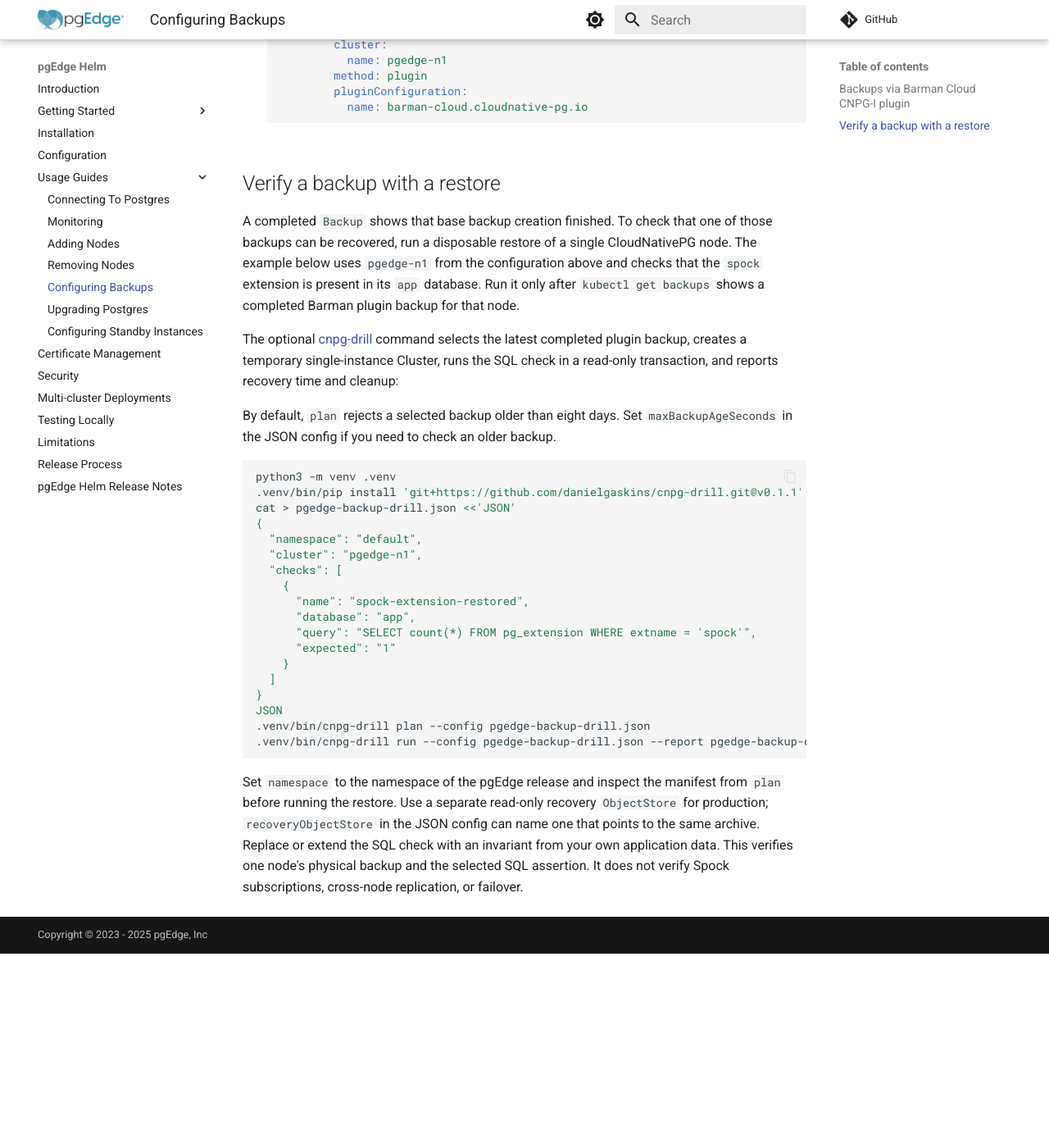
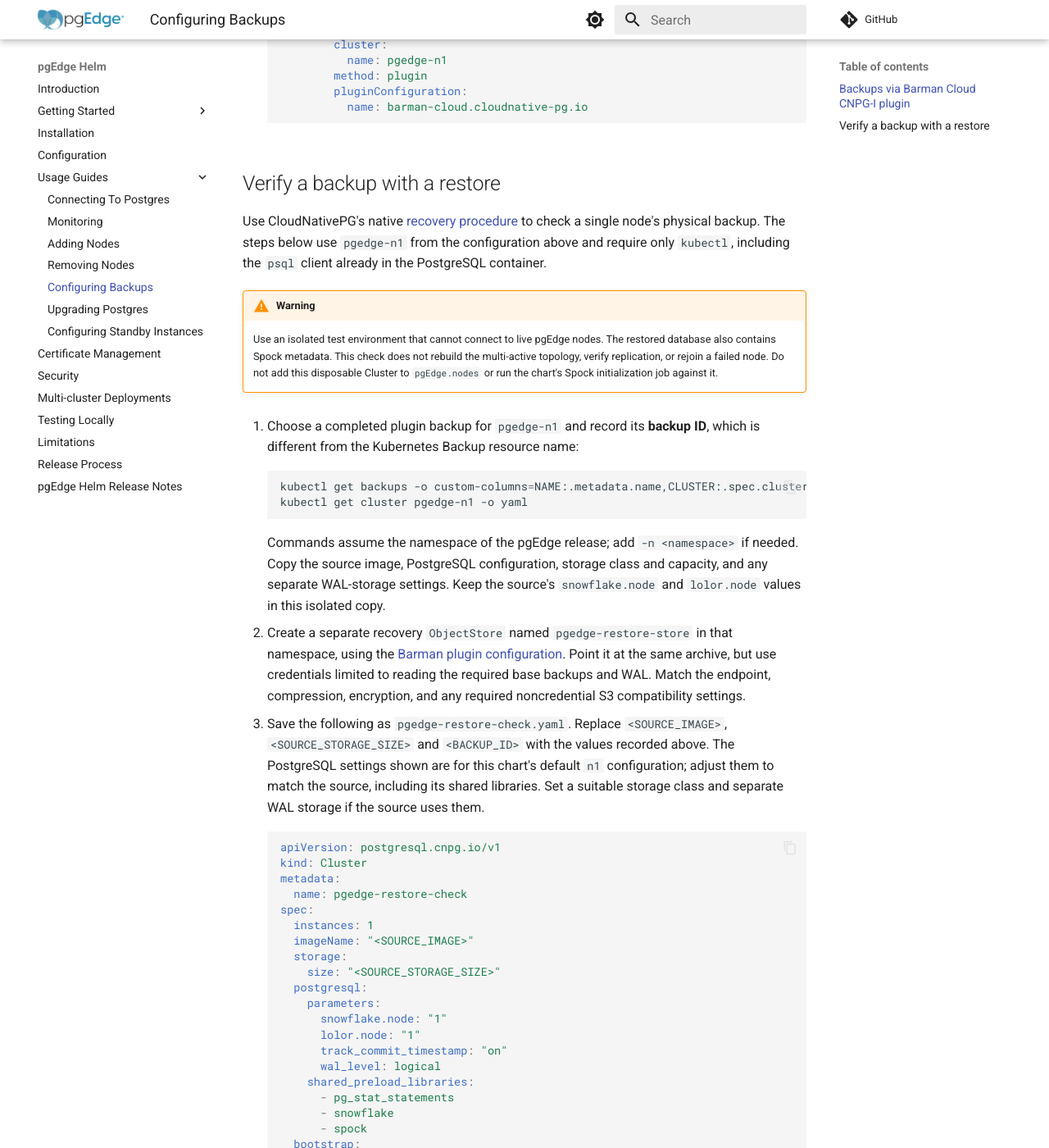
Before and after one commit to pgEdge/pgedge-helm, an MkDocs documentation site: the page built from docs/usage/backups.md, in a window 1280 px wide and 1400 px high, scrolled down 3019 px. Shown: the whole window at 82% size. Built offline with MkDocs 1.6.1 and Material for MkDocs 9.7.7, drawn with Linux system fonts in a browser that asks for light colours; comment, search, counter and statistics services are not loaded; before the commit the page ends 4182 px from its top, so only the background shows below that; some of the changed text lies outside the part shown.

Commit message:
docs: replace restore helper with native recovery steps

````diff
--- a/docs/usage/backups.md
+++ b/docs/usage/backups.md
@@ -141,46 +141,122 @@
 
 ## Verify a backup with a restore
 
-A completed `Backup` shows that base backup creation finished. To check that
-one of those backups can be recovered, run a disposable restore of a single
-CloudNativePG node. The example below uses `pgedge-n1` from the configuration
-above and checks that the `spock` extension is present in its `app` database.
-Run it only after `kubectl get backups` shows a completed Barman plugin backup
-for that node.
+Use CloudNativePG's native [recovery procedure](https://cloudnative-pg.io/docs/1.29/recovery/)
+to check a single node's physical backup. The steps below use `pgedge-n1` from
+the configuration above and require only `kubectl`, including the `psql` client
+already in the PostgreSQL container.
 
-The optional [cnpg-drill](https://github.com/danielgaskins/cnpg-drill)
-command selects the latest completed plugin backup, creates a temporary
-single-instance Cluster, runs the SQL check in a read-only transaction, and
-reports recovery time and cleanup:
+!!! warning
 
-By default, `plan` rejects a selected backup older than eight days. Set
-`maxBackupAgeSeconds` in the JSON config if you need to check an older backup.
+    Use an isolated test environment that cannot connect to live pgEdge nodes.
+    The restored database also contains Spock metadata. This check does not
+    rebuild the multi-active topology, verify replication, or rejoin a failed
+    node. Do not add this disposable Cluster to `pgEdge.nodes` or run the
+    chart's Spock initialization job against it.
 
-```sh
-python3 -m venv .venv
-.venv/bin/pip install 'git+https://github.com/danielgaskins/cnpg-drill.git@v0.1.1'
-cat > pgedge-backup-drill.json <<'JSON'
-{
-  "namespace": "default",
-  "cluster": "pgedge-n1",
-  "checks": [
-    {
-      "name": "spock-extension-restored",
-      "database": "app",
-      "query": "SELECT count(*) FROM pg_extension WHERE extname = 'spock'",
-      "expected": "1"
-    }
-  ]
-}
-JSON
-.venv/bin/cnpg-drill plan --config pgedge-backup-drill.json
-.venv/bin/cnpg-drill run --config pgedge-backup-drill.json --report pgedge-backup-drill-result.json
-```
+1.  Choose a completed plugin backup for `pgedge-n1` and record its **backup ID**,
+    which is different from the Kubernetes Backup resource name:
 
-Set `namespace` to the namespace of the pgEdge release and inspect the
-manifest from `plan` before running the restore. Use a separate read-only
-recovery `ObjectStore` for production; `recoveryObjectStore` in the JSON config
-can name one that points to the same archive. Replace or extend the SQL check
-with an invariant from your own application data. This verifies one node's
-physical backup and the selected SQL assertion. It does not verify Spock
-subscriptions, cross-node replication, or failover.
+    ```sh
+    kubectl get backups -o custom-columns=NAME:.metadata.name,CLUSTER:.spec.cluster.name,METHOD:.spec.method,PHASE:.status.phase,BACKUP_ID:.status.backupId
+    kubectl get cluster pgedge-n1 -o yaml
+    ```
+
+    Commands assume the namespace of the pgEdge release; add `-n <namespace>`
+    if needed. Copy the source image, PostgreSQL configuration, storage class
+    and capacity, and any separate WAL-storage settings. Keep the source's
+    `snowflake.node` and `lolor.node` values in this isolated copy.
+
+2.  Create a separate recovery `ObjectStore` named `pgedge-restore-store` in
+    that namespace, using the [Barman plugin configuration](https://cloudnative-pg.io/plugin-barman-cloud/docs/usage/#restoring-a-cluster).
+    Point it at the same archive, but use credentials limited to reading the
+    required base backups and WAL. Match the endpoint, compression, encryption,
+    and any required noncredential S3 compatibility settings.
+
+3.  Save the following as `pgedge-restore-check.yaml`. Replace `<SOURCE_IMAGE>`,
+    `<SOURCE_STORAGE_SIZE>` and `<BACKUP_ID>` with the values recorded above.
+    The PostgreSQL settings shown are for this chart's default `n1` configuration;
+    adjust them to match the source, including its shared libraries. Set a
+    suitable storage class and separate WAL storage if the source uses them.
+
+    ```yaml
+    apiVersion: postgresql.cnpg.io/v1
+    kind: Cluster
+    metadata:
+      name: pgedge-restore-check
+    spec:
+      instances: 1
+      imageName: "<SOURCE_IMAGE>"
+      storage:
+        size: "<SOURCE_STORAGE_SIZE>"
+      postgresql:
+        parameters:
+          snowflake.node: "1"
+          lolor.node: "1"
+          track_commit_timestamp: "on"
+          wal_level: logical
+        shared_preload_libraries:
+          - pg_stat_statements
+          - snowflake
+          - spock
+      bootstrap:
+        recovery:
+          source: pgedge-n1
+          recoveryTarget:
+            backupID: "<BACKUP_ID>"
+            targetImmediate: true
+      externalClusters:
+        - name: pgedge-n1
+          plugin:
+            name: barman-cloud.cloudnative-pg.io
+            parameters:
+              barmanObjectName: pgedge-restore-store
+              serverName: pgedge-n1
+    ```
+
+    `serverName` is the source's archive server name, normally `pgedge-n1`.
+    Use the source plugin's override if it has one, not the disposable Cluster's
+    name. `backupID` pins the chosen base backup; `targetImmediate` stops recovery
+    when that backup first reaches consistency. No WAL archiver is configured
+    for the restored Cluster.
+
+4.  Create the restore and watch it become ready:
+
+    ```sh
+    kubectl apply --dry-run=server -f pgedge-restore-check.yaml
+    kubectl apply -f pgedge-restore-check.yaml
+    kubectl get pods -l cnpg.io/cluster=pgedge-restore-check -w
+    ```
+
+    Stop watching with Ctrl-C, then check readiness. Increase the timeout for
+    larger databases; inspect the Cluster events and recovery Pod logs if it fails.
+
+    ```sh
+    kubectl wait --for=condition=Ready cluster/pgedge-restore-check --timeout=10m
+    kubectl describe cluster pgedge-restore-check
+    ```
+
+5.  Read the restored database, using the primary Pod name reported by the Cluster:
+
+    ```sh
+    RESTORE_POD=$(kubectl get cluster pgedge-restore-check -o jsonpath='{.status.currentPrimary}')
+    kubectl exec "$RESTORE_POD" -c postgres -- psql -X -v ON_ERROR_STOP=1 -d app -c \
+      "BEGIN READ ONLY; SELECT pg_is_in_recovery(), EXISTS (SELECT 1 FROM pg_extension WHERE extname = 'spock') AS spock_present; COMMIT;"
+    ```
+
+    Expect `pg_is_in_recovery` to be `f` and `spock_present` to be `t`. Also run
+    read-only assertions against known application records from before the backup.
+    A ready Pod and an installed extension alone do not verify application data.
+    Keep the chosen backup ID, SQL results and recovery duration with your test record.
+
+6.  Remove only the disposable Cluster and its PVCs after reviewing the results:
+
+    ```sh
+    kubectl delete cluster pgedge-restore-check --wait=true
+    kubectl delete pvc -l cnpg.io/cluster=pgedge-restore-check
+    kubectl get pods,pvc -l cnpg.io/cluster=pgedge-restore-check
+    ```
+
+    Check that no matching resources remain. Storage reclaim policies determine
+    whether deleting a PVC also removes its backing volume; check retained volumes
+    separately. Keep the source Cluster, its backups and archive unchanged.
````
